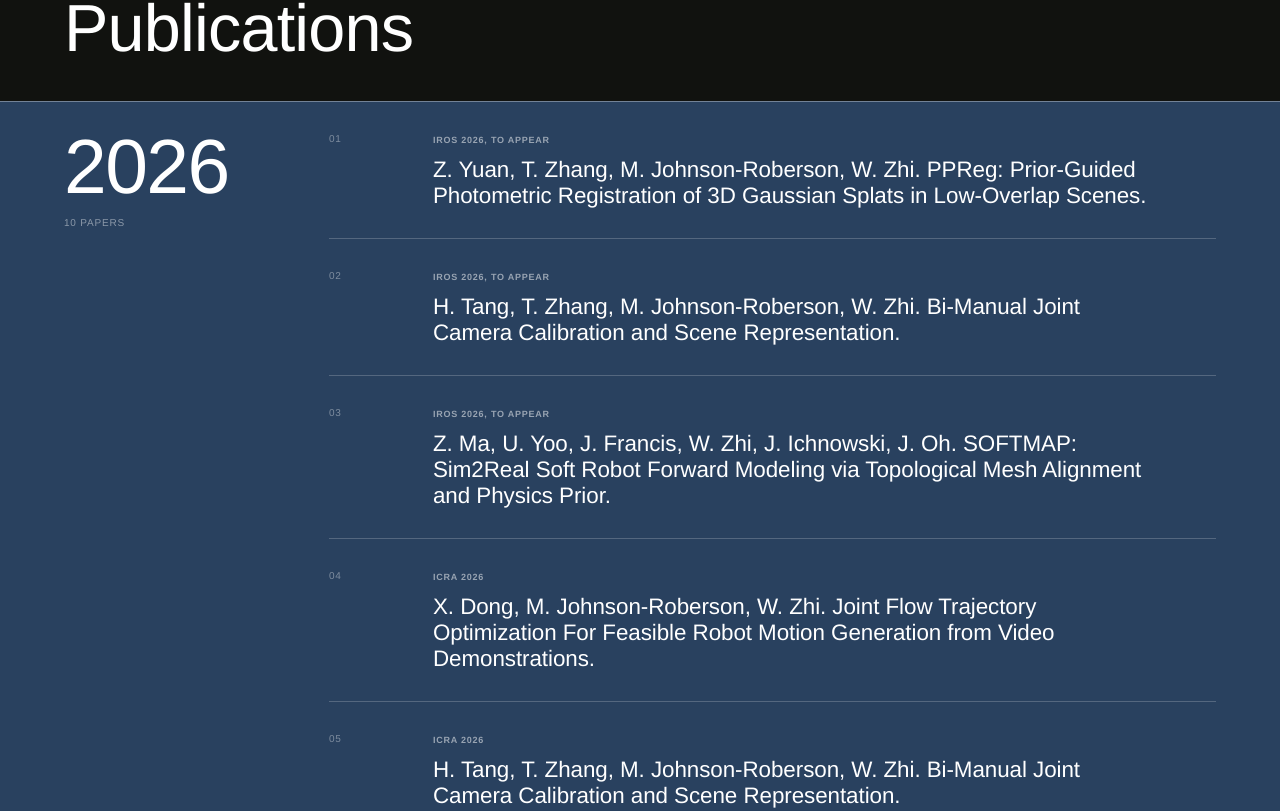
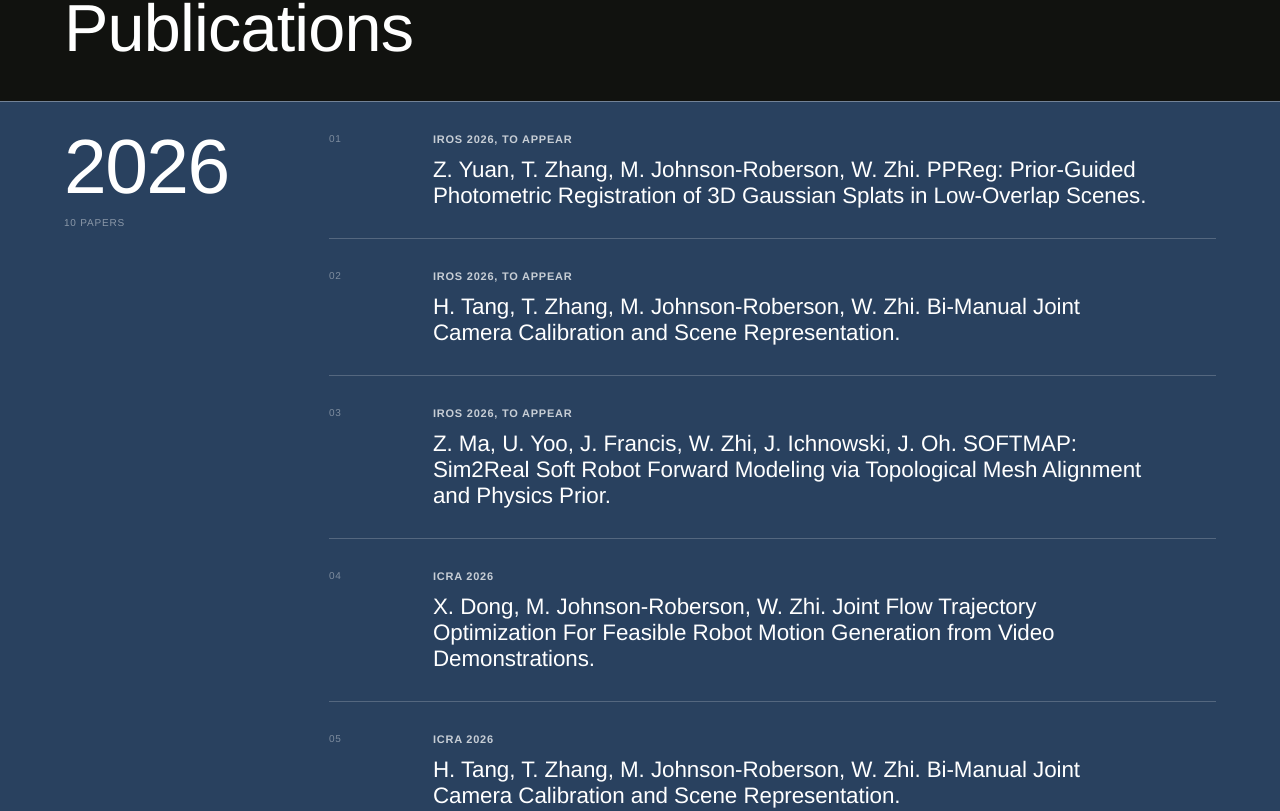
Before and after one commit to cheese-zj/pairlab-site, a React (Vite) app: page /research in a window 1280 px wide. Shown: the part 2349-3160 px from the top of the page. Built offline with nearby package versions, Linux system fonts and the light colour scheme; a web font is replaced by a local one.

Commit message:
Clarify publication venue labels

```diff
--- a/src/styles.css
+++ b/src/styles.css
@@ -177,7 +177,7 @@ button { font: inherit; }
 .publication-record { display: grid; grid-template-columns: 82px minmax(0, 1fr) 38px; gap: 22px; align-items: start; padding: 27px 0 29px; border-bottom: 1px solid rgba(255, 255, 255, .2); }
 .publication-record:last-child { border-bottom: 0; }
 .publication-record-id { padding-top: 4px; color: rgba(255, 255, 255, .4); font-size: 10px; letter-spacing: .08em; }
-.publication-venue { color: rgba(255, 255, 255, .52); font-size: 9px; font-weight: 620; letter-spacing: .085em; text-transform: uppercase; }
+.publication-venue { color: rgba(255, 255, 255, .74); font-size: 11px; font-weight: 650; line-height: 1.3; letter-spacing: .07em; text-transform: uppercase; }
 .publication-record .publication-citation { max-width: 960px; margin: 10px 0 0; color: white; font-size: clamp(18px, 1.75vw, 26px); font-weight: 520; line-height: 1.16; letter-spacing: -.003em; }
 .publication-record > a { display: grid; width: 36px; height: 36px; place-items: center; color: var(--ink); border-radius: 50%; background: white; transition: transform .2s ease; }
 .publication-record > a:hover { transform: translate(2px, -2px) rotate(4deg); }
```
